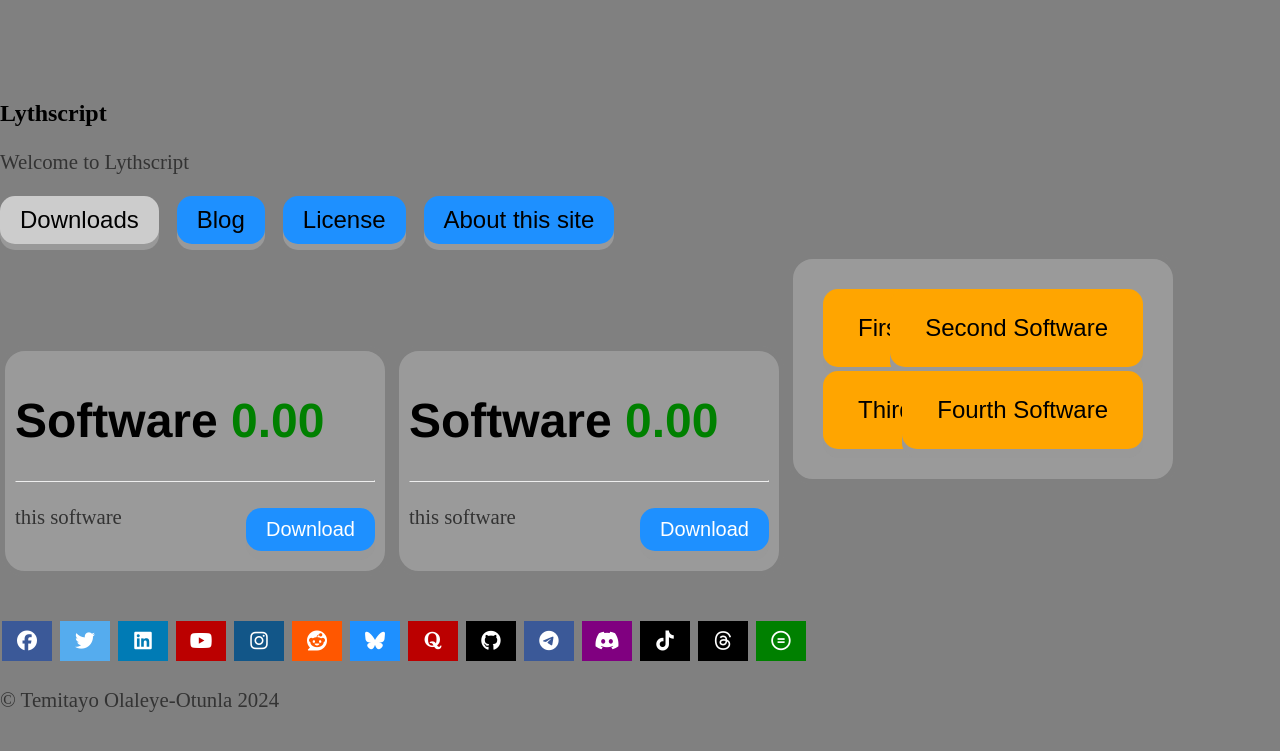
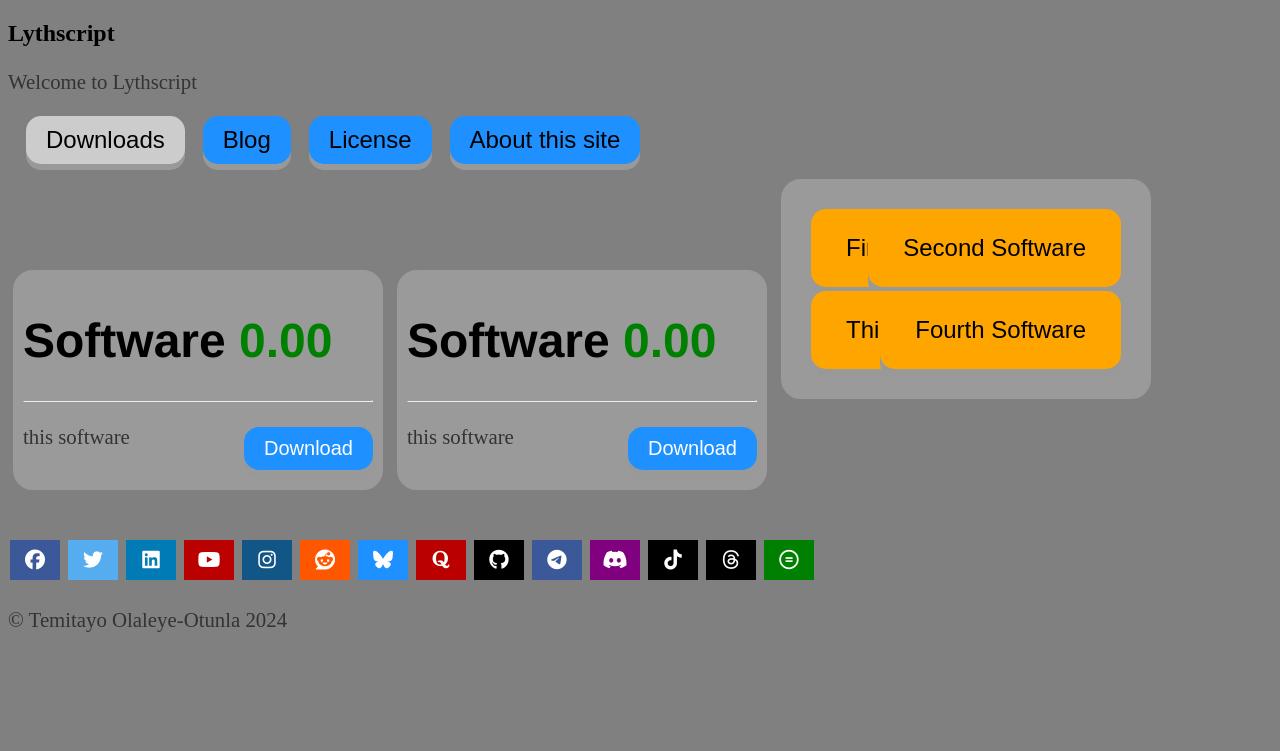
Before and after one commit to lythwind/lythwind.github.io, a Jekyll site: the page built from desktop.html, in a window 1280 px wide. Shown: the top 751 px of the page. Built offline with Jekyll 4.4.1, drawn with Linux system fonts in a browser that asks for light colours; nearby versions of some CDN libraries.

Commit message:
Update desktop.css

```diff
--- a/css/desktop.css
+++ b/css/desktop.css
@@ -1,7 +1,7 @@
 
 .bdiv-container {
   border-radius: 25px;
-  width: 360px;
+  width: 350px;
   height: 200px;
   padding: 10px;
   border: 5px solid gray;
@@ -13,7 +13,6 @@
 }
 
 body {
-    margin: 100px auto;
     width: 100%;
     background-color: Gray;
 }
@@ -156,7 +155,7 @@ button:active {
   overflow: hidden;
   border: none;
   background-color: transparent;
-  margin-bottom: 0px;
+  margin-left: 18px;
   padding-bottom: 10px
 }
 .tab button {
```
